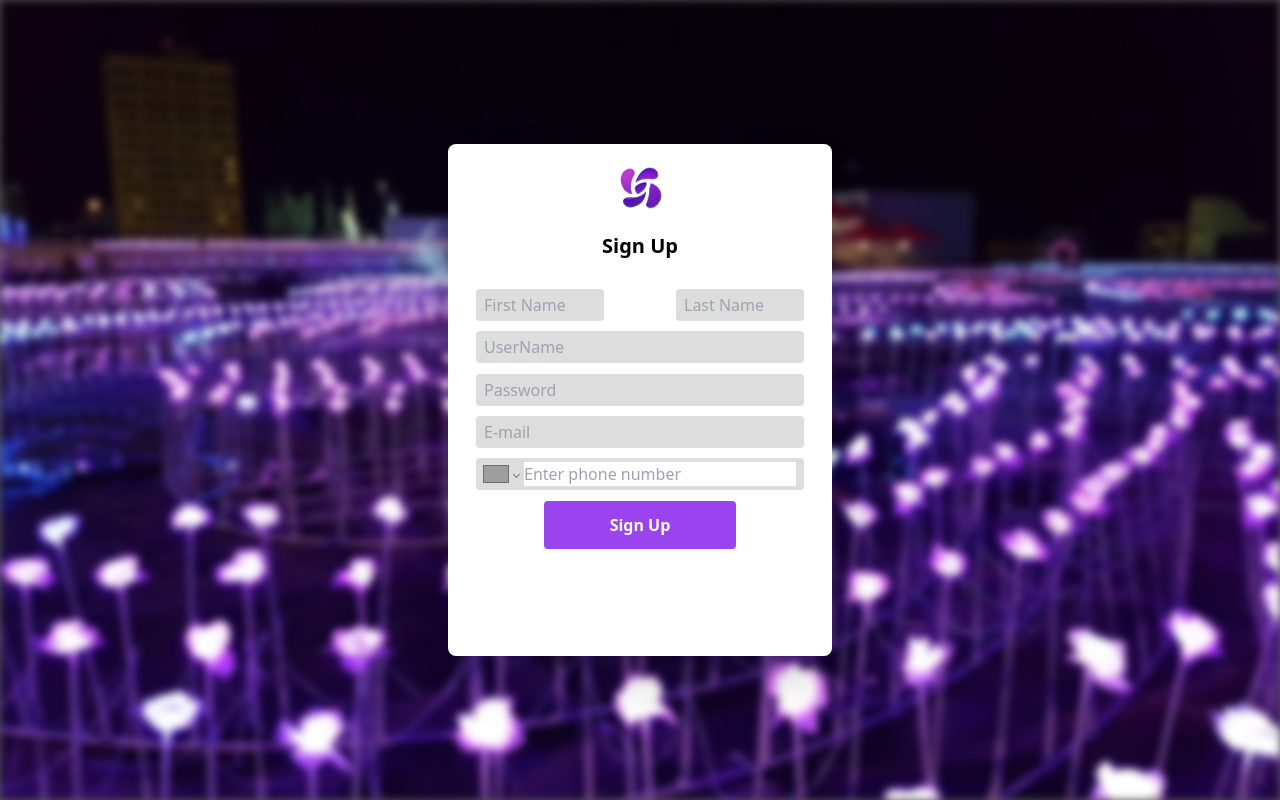
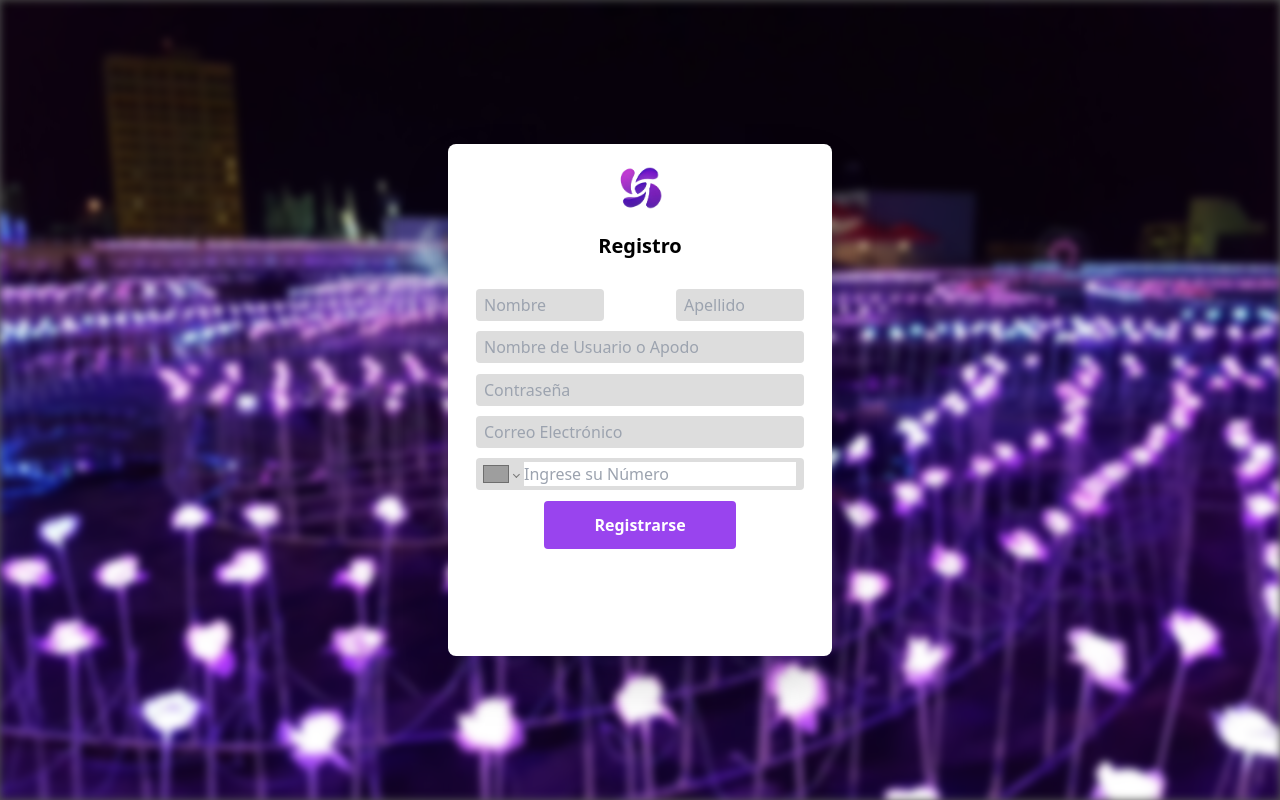
Before and after one commit to NatorWebDev/page-project-college, a React (Vite) app: page /register in a window 1280 px wide. Built offline with nearby package versions, Linux system fonts and the light colour scheme; grey boxes are pictures that could not be loaded.

Commit message:
idioma cambiado a español

```diff
--- a/src/components/Create.jsx
+++ b/src/components/Create.jsx
@@ -4,28 +4,28 @@
 export default function Create() {
   return (
     <Form className="w-full flex-1 flex px-64 py-16 flex-col items-center">
-      <h2 className="text-2xl">Create an Event</h2>
+      <h2 className="text-2xl">Crear un Evento</h2>
       <input
         type="text"
         className="input rounded-xl mt-8"
-        placeholder="Title"
+        placeholder="Título"
       />
       <div className="w-full flex flex-1">
         <div className="mt-16 flex-1 flex flex-col items-center">
           <div className="flex flex-col w-256 ">
-            <label htmlFor="">Location</label>
+            <label htmlFor="">Ubicación</label>
             <input type="text" className="input rounded-xl" placeholder="" />
           </div>
           <div className="flex flex-col w-256">
-            <label htmlFor="">Description</label>
+            <label htmlFor="">Descripción</label>
             <textarea className="input rounded-xl" placeholder="" />
           </div>
           <div className="flex flex-col w-256">
-            <label htmlFor="">Date</label>
+            <label htmlFor="">Fecha</label>
             <input type="text" className="input rounded-xl" placeholder="" />
           </div>
           <div className="flex flex-col w-256">
-            <label htmlFor="">Hour</label>
+            <label htmlFor="">Hora</label>
             <input type="text" className="input rounded-xl" placeholder="" />
           </div>
         </div>
@@ -48,16 +48,16 @@
           />
 
           <div className="flex flex-col w-256">
-            <label htmlFor="">Phone</label>
+            <label htmlFor="">Teléfono</label>
             <input type="text" className="input rounded-xl" placeholder="" />
           </div>
           <div className="flex flex-col w-256">
-            <label htmlFor="">Entrance Cost</label>
+            <label htmlFor="">Costo de Entrada</label>
             <input type="text" className="input rounded-xl" placeholder="" />
           </div>
         <div className="flex w-256 mt-16 justify-around items-center ">
-            <Link to='/' className="">Back</Link>
-            <input type="button" value="Create" className="py-8 px-16 cursor-pointer rounded-xl bg-primary text-white transition-all duration-100 hover:bg-[#8833dd] shadow-lg" />
+            <Link to='/' className="">Volver</Link>
+            <input type="button" value="Crear" className="py-8 px-16 cursor-pointer rounded-xl bg-primary text-white transition-all duration-100 hover:bg-[#8833dd] shadow-lg" />
         </div>
         </div>
       </div>
--- a/src/components/NavBar.jsx
+++ b/src/components/NavBar.jsx
@@ -10,10 +10,10 @@
       </Link>
       <ul className="flex flex-[2]  mx-24">
         <li className="ml-16 hover:text-primary transition-all duration-100 text-lg flex-[1]">
-          <Link to="/categories">Categories</Link>
+          <Link to="/categories">Categorias</Link>
         </li>
         <li className="ml-16 hover:text-primary transition-all duration-100 text-lg flex-[1]">
-          <Link to="/Explore">Explore</Link>
+          <Link to="/Explore">Explorar</Link>
         </li>
         <li className="flex items-center flex-[5]">
           <input type="text" placeholder="Search" className="shadow outline-none rounded-2xl p-4 px-8 w-full bg-[#eee]" />
--- a/src/routes/Login.jsx
+++ b/src/routes/Login.jsx
@@ -1,6 +1,8 @@
 import React from "react";
 import { Form } from "react-router-dom";
 import { GoogleLogin } from "@react-oauth/google";
+import { BiSolidUser } from "react-icons/bi";
+import { AiOutlineLock } from "react-icons/ai";
 
 export default function Login() {
   return (
@@ -15,11 +17,12 @@
         <h2 className="w-64 h-64 rounded-full relative flex items-center justify-center overflow-hidden">
           <img src="logo.png" alt="" srcset="" className="absolute h-96 w-96 object-cover"/>
         </h2>
-        <h2 className="text-xl font-bold mt-12">Sign in</h2>
+        <h2 className="text-xl font-bold mt-12">Inicio de Sesión</h2>
         <Form className="w-full flex flex-col p-24 justify-around flex-1 ">
           <div>
-            <label htmlFor="awa" className="">
-              UserName
+            <label htmlFor="awa" className="flex items-center">
+              <BiSolidUser  className="text-xl opacity-50 mr-4"/>
+              Nombre de Usuario
             </label>
             <input
               type="text"
@@ -29,8 +32,9 @@
             />
           </div>
           <div>
-            <label htmlFor="awa" className="">
-              Password
+            <label htmlFor="awa" className="flex items-center">
+            <AiOutlineLock className="text-xl opacity-50 mr-4"/>
+              Contraseña
             </label>
             <input
               type="text"
@@ -41,7 +45,7 @@
           </div>
           <input
             type="button"
-            value="Login"
+            value="Iniciar Sesión"
             className="w-192 h-48 rounded bg-primary self-center text-white font-bold cursor-pointer transition-all duration-100 hover:bg-[#7744cc]"
           />
           <div className="w-192 h-64 self-center">
--- a/src/routes/Register.jsx
+++ b/src/routes/Register.jsx
@@ -24,17 +24,17 @@
             className="absolute h-96 w-96 object-cover"
           />
         </h2>
-        <h2 className="text-xl font-bold mt-12">Sign Up</h2>
+        <h2 className="text-xl font-bold mt-12">Registro</h2>
         <Form className="w-full flex flex-col p-24 justify-around flex-1 ">
           <div className="flex justify-between w-full h-32 w-full">
             <input
               type="text"
-              placeholder="First Name"
+              placeholder="Nombre"
               className="input h-32 w-128 rounded"
             />
             <input
               type="text"
-              placeholder="Last Name"
+              placeholder="Apellido"
               className="input h-32 w-128 rounded"
             />
           </div>
@@ -44,7 +44,7 @@
             name="awa"
             id=""
             className="input w-full h-32 rounded"
-            placeholder="UserName"
+            placeholder="Nombre de Usuario o Apodo"
           />
 
           <input
@@ -52,17 +52,17 @@
             name="awa"
             id=""
             className="input w-full h-32 rounded"
-            placeholder="Password"
+            placeholder="Contraseña"
           />
           <input
             type="text"
             name="awa"
             id=""
             className="input w-full h-32 rounded"
-            placeholder="E-mail"
+            placeholder="Correo Electrónico"
           />
           <PhoneInput
-            placeholder="Enter phone number"
+            placeholder="Ingrese su Número"
             value={value}
             onChange={setValue}
             className="input w-full h-32 rounded"
@@ -70,7 +70,7 @@
           />
           <input
             type="button"
-            value="Sign Up"
+            value="Registrarse"
             className="w-192 h-48 rounded bg-primary self-center text-white font-bold cursor-pointer transition-all duration-100 hover:bg-[#7744cc]"
           />
           <div className="w-192 h-64 self-center">
```
